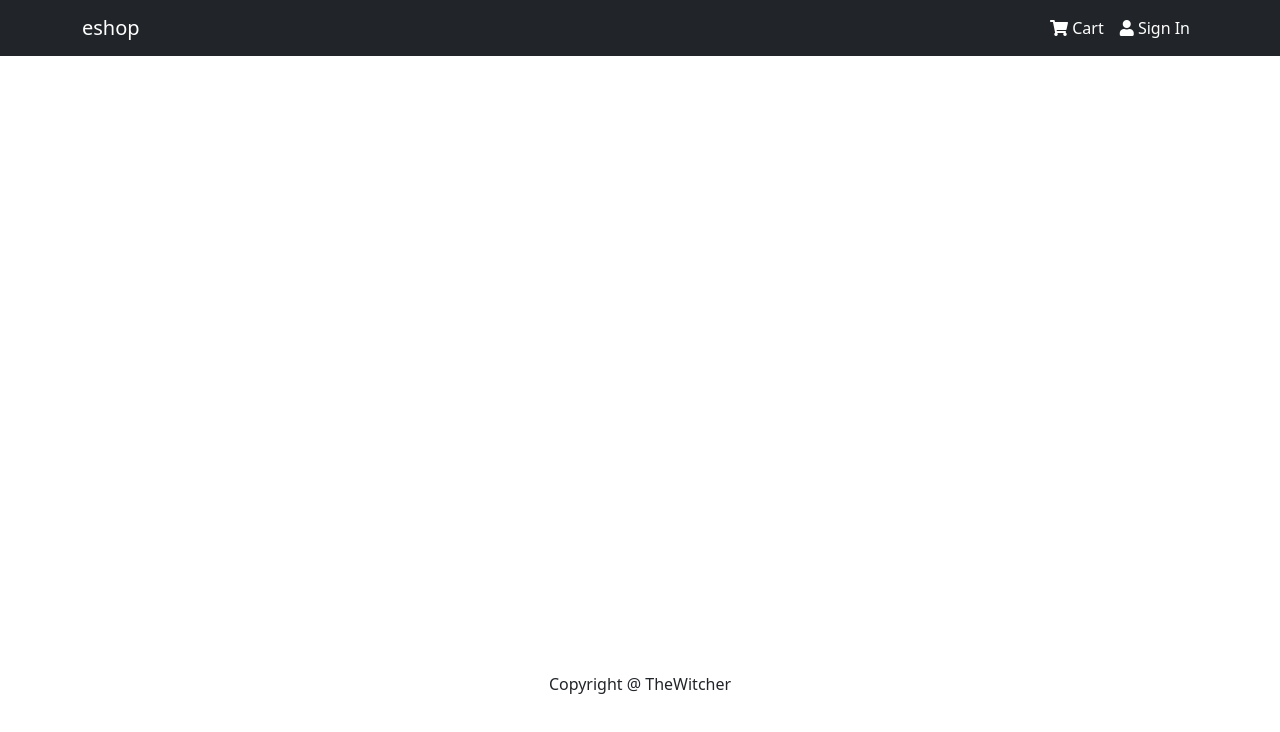
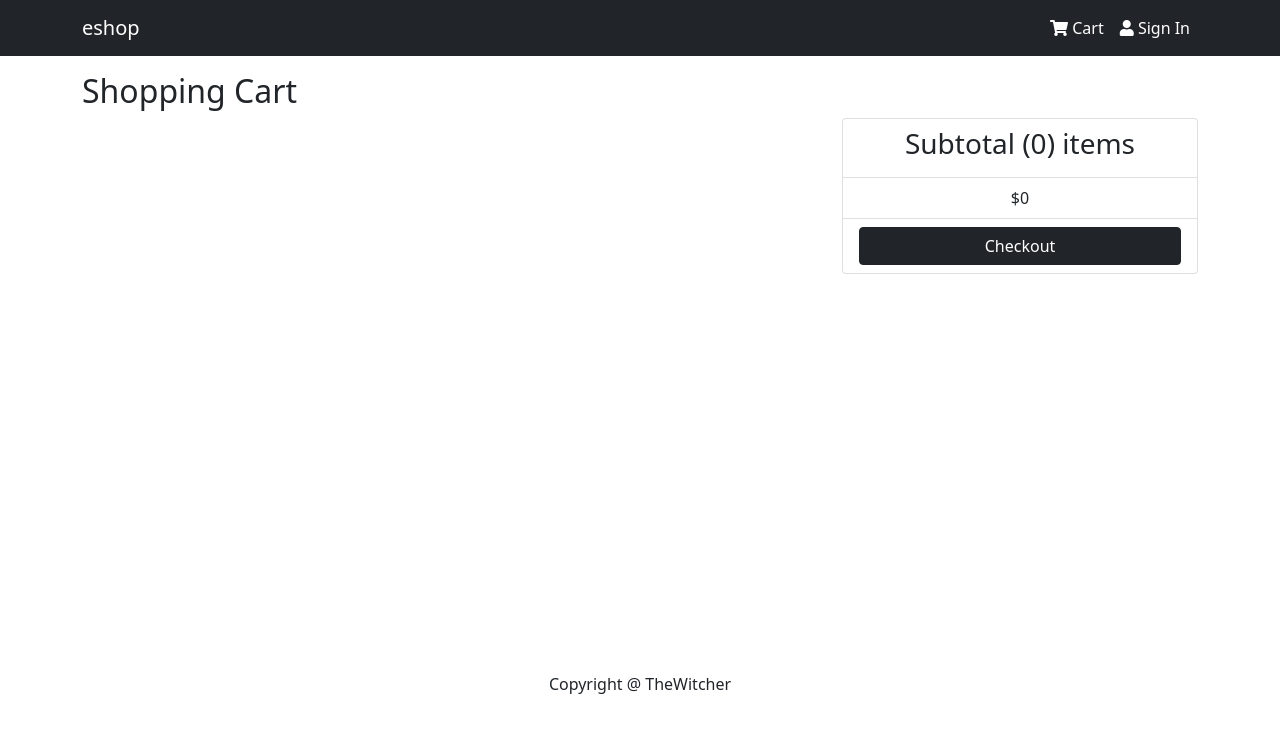
Before and after one commit to TheWicher1992/eshop, a React (Create React App) app in the folder client/: page /cart in a window 1280 px wide. Shown: the top 732 px of the page. Built offline with nearby package versions, Linux system fonts and the light colour scheme.

Commit message:
cart-screen rendering items now

```diff
--- a/client/src/screens/Cart.js
+++ b/client/src/screens/Cart.js
@@ -1,17 +1,75 @@
-import React from 'react'
-import { useSelector } from 'react-redux'
+import React from "react";
+import { useDispatch, useSelector } from "react-redux";
+import { addToCart } from "../actions/cartActions";
 const Cart = () => {
+  const cartItems = useSelector((state) => state.cart.cartItems);
+  const dispatch = useDispatch();
+  const handleQuanitity = (id, qty) => {
+    dispatch(addToCart(id, qty));
+  };
+  return (
+    <div className="row">
+      <h2>Shopping Cart</h2>
+      <div className="col-8">
+        <ul class="list-group list-group-flush">
+          {cartItems.map((item) => (
+            <li class="list-group-item">
+              <div className="row">
+                <div className="col-2">
+                  <img className="img-fluid" src={item.image} alt="" />
+                </div>
+                <div className="col-4">
+                  <h6>{item.name}</h6>
+                </div>
+                <div className="col-2">${item.price}</div>
+                <div className="col-2">
+                  <select
+                    class="form-select"
+                    aria-label="Default select example"
+                    onChange={(e) =>
+                      handleQuanitity(item.id, parseInt(e.target.value))
+                    }
+                    value={item.qty}
+                  >
+                    {[...Array(item.countInStock).keys()].map((k) => (
+                      <option key={k + 1} value={k + 1}>
+                        {k + 1}
+                      </option>
+                    ))}
+                  </select>
+                </div>
+                <div className="col-2">
+                  <button type="button" className="btn">
+                    <i style={{ color: "brown" }} className="fas fa-trash"></i>
+                  </button>
+                </div>
+              </div>
+            </li>
+          ))}
+        </ul>
+      </div>
+      <div className="col-4 text-center">
+        <ul class="list-group">
+          <li class="list-group-item">
+            <h3>
+              Subtotal ({cartItems.reduce((acc, item) => acc + item.qty, 0)})
+              items
+            </h3>
+          </li>
+          <li class="list-group-item">
+            ${cartItems.reduce((acc, item) => acc + item.qty * item.price, 0)}
+          </li>
+          <li class="list-group-item">
+            <div className="d-grid gap-2">
+              <button className="btn btn-dark" type="button">
+                Checkout
+              </button>
+            </div>
+          </li>
+        </ul>
+      </div>
+    </div>
+  );
+};
 
-  const cartItems = useSelector(state => state.cart.cartItems)
-
-
-  return (
-    <div>
-      {
-        cartItems.map(item => <h4>{item.name} quantity: {item.qty}</h4>)
-      }
-    </div>
-  )
-}
-
-export default Cart
+export default Cart;
```
